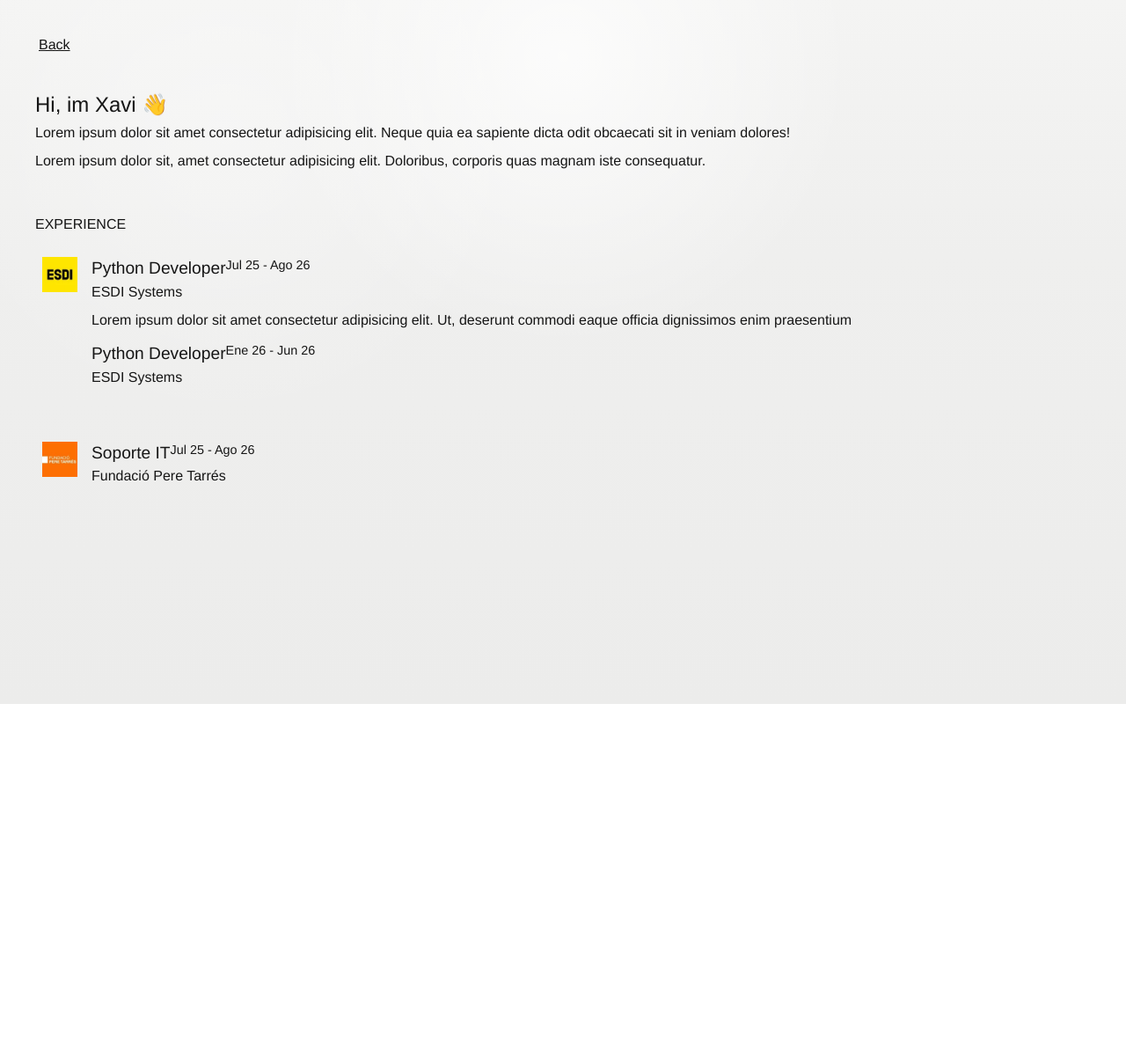
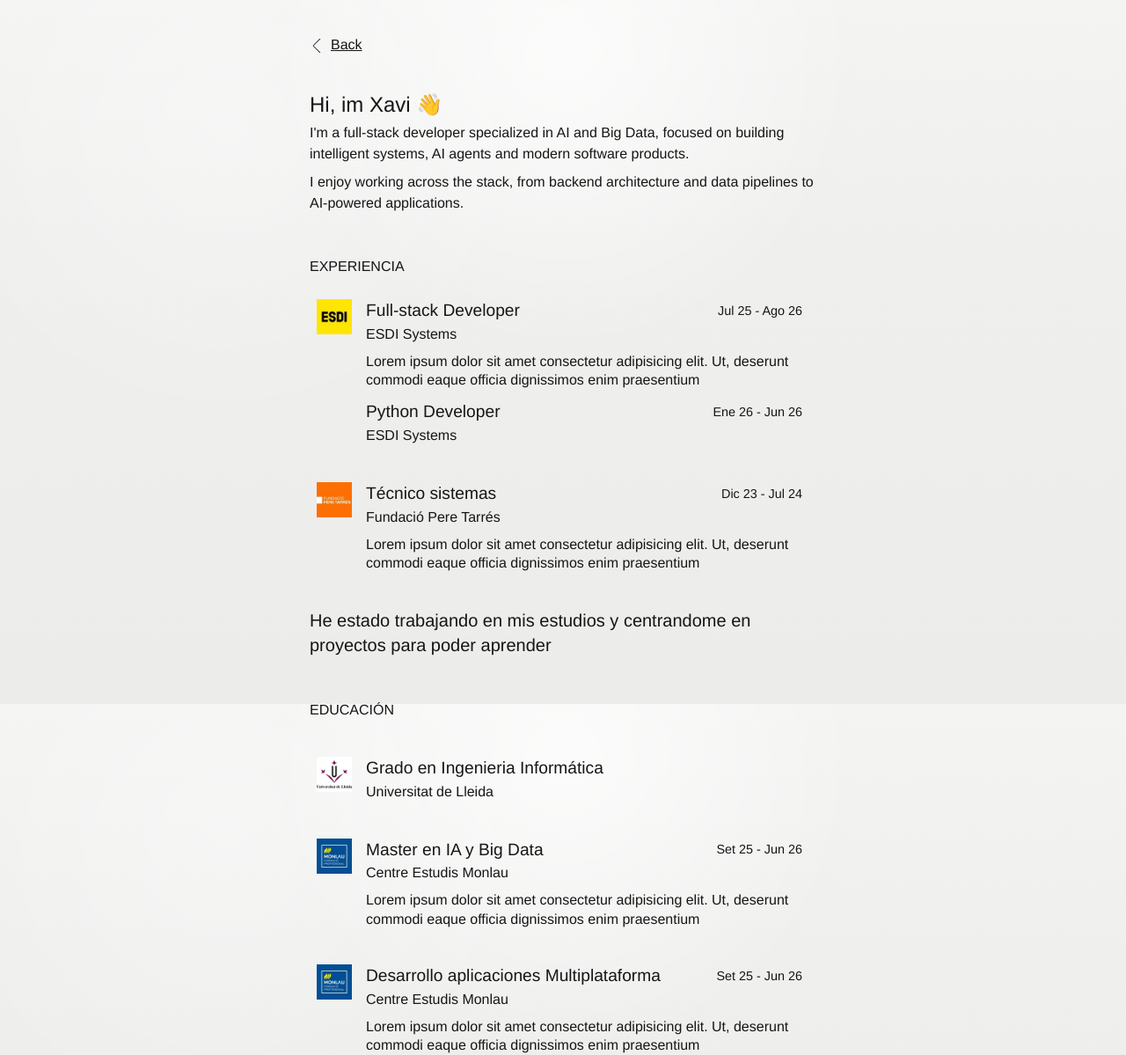
Before and after one commit to xaviifar/portfolio-xavi-far, a Next.js app: page /experience in a window 1280 px wide. Shown: the whole page at 88% size. Before the commit the page ends 800 px from the top, so only its background shows below. Built offline with nearby package versions, Linux system fonts and the light colour scheme; a web font is replaced by a local one.

Commit message:
feat(exp): add education section and change desc to CV

```diff
--- a/app/components/Hero.tsx
+++ b/app/components/Hero.tsx
@@ -13,13 +13,13 @@ const socials = [
     { label: "IA", src: "/icons/claude.svg", href: "#ai" },
     { label: "Linkedin", src: "/icons/linkedin.svg", href: "https://www.linkedin.com/in/xavi-far/", target: "_blank" },
     { label: "Correo", src: "/icons/mail.svg", href: "mailto:xavi@example.com" },
-    { label: "CV", src: "/icons/cv.svg", href: "/cv" },
+    { label: "Descargar CV", src: "/icons/cv.svg", href: "/cv" },
 ];
 
 const socials_m = [
     { label: "Linkedin", src: "/icons/linkedin.svg", href: "https://www.linkedin.com/in/xavi-far/", target: "_blank" },
     { label: "Correo", src: "/icons/mail.svg", href: "mailto:xavi@example.com" },
-    { label: "CV", src: "/icons/cv.svg", href: "/cv" },
+    { label: "Descargar CV", src: "/icons/cv.svg", href: "/cv" },
     { label: "Experiencia", src: "/icons/exp.svg", href: "/experience" },
     { label: "Proyectos", src: "/icons/projects.svg", href: "/projects" },
     { label: "GitHub", src: "/icons/github.svg", href: "https://github.com/xaviifar", target: "_blank" },
--- a/app/experience/page.tsx
+++ b/app/experience/page.tsx
@@ -1,39 +1,47 @@
 export default function Experience() {
     return (
-        <div className="mt-10 mx-10 flex flex-col align-center justify-center">
+        <div className="mt-10 mx-10 flex flex-col justify-center sm:self-center sm:w-xl">
 
-            <a className="flex flex-row" href="/">
-                <svg className="w-1 h-1"></svg>
-                <span className="underline"> Back </span>
+            <a className="flex flex-row items-center " href="/">
+                <svg className="w-4 h-4" viewBox="-19.04 0 75.803 75.803" xmlns="http://www.w3.org/2000/svg" fill="#000000" stroke="#000000"><g id="SVGRepo_bgCarrier" stroke-width="0"></g><g id="SVGRepo_tracerCarrier" stroke-linecap="round" stroke-linejoin="round"></g><g id="SVGRepo_iconCarrier"> <g id="Group_64" data-name="Group 64" transform="translate(-624.082 -383.588)"> <path id="Path_56" data-name="Path 56" d="M660.313,383.588a1.5,1.5,0,0,1,1.06,2.561l-33.556,33.56a2.528,2.528,0,0,0,0,3.564l33.556,33.558a1.5,1.5,0,0,1-2.121,2.121L625.7,425.394a5.527,5.527,0,0,1,0-7.807l33.556-33.559A1.5,1.5,0,0,1,660.313,383.588Z" fill="#000000"></path> </g> </g></svg>
+                <span className="ml-2 underline"> Back </span>
             </a>
 
             <div className="mt-10">
                 <h3><span className="text-2xl">Hi, im Xavi 👋</span></h3>
-                <p className="mt-1">Lorem ipsum dolor sit amet consectetur adipisicing elit. Neque quia ea sapiente dicta odit obcaecati sit in veniam dolores!</p>
+                <p className="mt-1">
+                    I'm a full-stack developer specialized in AI and Big Data,
+                    focused on building intelligent systems, AI agents and
+                    modern software products.
+                </p>
 
-                <p className="mt-2">Lorem ipsum dolor sit, amet consectetur adipisicing elit. Doloribus, corporis quas magnam iste consequatur.</p>
+                <p className="mt-2">
+                    I enjoy working across the stack, from backend architecture
+                    and data pipelines to AI-powered applications.
+                </p>
 
             </div>
 
-            <div className="mt-12">
-                <span>EXPERIENCE</span>
+            <span className="mt-12">EXPERIENCIA</span>
+
 
             <ol className="mt-6 flex flex-col">
                 <li className="flex gap-2 px-2 ">
                     <img className="w-10 h-10" src="/img/esdi.webp" alt="" />
                     <div className="flex flex-col">
-                                <div className="flex flex-col mx-2 ">
-                                    <div className="flex flex-col sm:flex-row">
-                                        <h3 className="text-[1.2rem]">Python Developer</h3>
-                                        <span className="period  text-[0.9rem]">Jul 25 - Ago 26 </span>
+                        <div className="flex flex-col mx-2">
+                            <div className="flex flex-col sm:flex-row sm:items-center sm:justify-between">
+                                <h3 className="text-[1.2rem]">Full-stack Developer</h3>
+                                <span className="period text-[0.9rem] sm:ml-auto sm: ">Jul 25 - Ago 26</span>
                             </div>
                             <p>ESDI Systems</p>
-                                    <p className="mt-2 text">Lorem ipsum dolor sit amet consectetur adipisicing elit. Ut, deserunt commodi eaque officia dignissimos enim praesentium</p>
+                            <p className="mt-2 text-xs sm:text-[1rem]">Lorem ipsum dolor sit amet consectetur adipisicing elit. Ut, deserunt commodi eaque officia dignissimos enim praesentium</p>
                         </div>
+
                         <div className="flex flex-col mx-2 mt-3">
-                                    <div className="flex flex-col sm:flex-row">
+                            <div className="flex flex-col sm:flex-row sm:items-center sm:justify-between">
                                 <h3 className="text-[1.2rem]">Python Developer</h3>
-                                        <span className="period  text-[0.9rem]">Ene 26 - Jun 26 </span>
+                                <span className="period text-[0.9rem] sm:ml-auto">Ene 26 - Jun 26</span>
                             </div>
                             <p>ESDI Systems</p>
                         </div>
@@ -41,20 +49,155 @@ export default function Experience() {
 
                 </li>
 
-                    <li className="mt-15 flex gap-2 px-2 ">
+                <li className="flex gap-2 px-2 mt-10">
                     <img className="w-10 h-10" src="/img/pt.webp" alt="" />
-                                <div className="flex flex-col mx-2 ">
-                                    <div className="flex flex-col sm:flex-row">
-                                        <h3 className="text-[1.2rem]">Soporte IT</h3>
-                                        <span className="period  text-[0.9rem]">Jul 25 - Ago 26 </span>
+                    <div className="flex flex-col">
+                        <div className="flex flex-col mx-2">
+                            <div className="flex flex-col sm:flex-row sm:items-center sm:justify-between">
+                                <h3 className="text-[1.2rem]">Técnico sistemas</h3>
+                                <span className="period text-[0.9rem] sm:ml-auto sm: ">Dic 23 - Jul 24</span>
                             </div>
                             <p>Fundació Pere Tarrés</p>
+                            <p className="mt-2 text-xs sm:text-[1rem]">Lorem ipsum dolor sit amet consectetur adipisicing elit. Ut, deserunt commodi eaque officia dignissimos enim praesentium</p>
+                        </div>
+                    </div>
+
+                </li>
+            </ol>
+            <div>
+                <p className="mt-10 text-xl">He estado trabajando en mis estudios y centrandome en <a><span>proyectos</span></a> para poder aprender</p>
+            </div>
+
+            <div className="h-px flex-1 bg-black" />
+
+            <span className="mt-12">EDUCACIÓN</span>
+            <ol>
+                <li className="flex gap-2 px-2 mt-10">
+                    <img className="w-10 h-10" src="/img/udl.jpg" alt="" />
+                    <div className="flex flex-col">
+                        <div className="flex flex-col mx-2">
+                            <div className="flex flex-col sm:flex-row sm:items-center sm:justify-between">
+                                <h3 className="text-[1.2rem]">Grado en Ingenieria Informática</h3>
+                                <span className="period text-[0.9rem] sm:ml-auto sm: "></span>
+                            </div>
+                            <p>Universitat de Lleida</p>
+                        </div>
+                    </div>
+
+                </li>
+                <li className="flex gap-2 px-2 mt-10">
+                    <img className="w-10 h-10" src="/img/monlau.jpg" alt="" />
+                    <div className="flex flex-col">
+                        <div className="flex flex-col mx-2">
+                            <div className="flex flex-col sm:flex-row sm:items-center sm:justify-between">
+                                <h3 className="text-[1.2rem]">Master en IA y Big Data</h3>
+                                <span className="period text-[0.9rem] sm:ml-auto sm: ">Set 25 - Jun 26</span>
+                            </div>
+                            <p>Centre Estudis Monlau</p>
+                            <p className="mt-2 text-xs sm:text-[1rem]">Lorem ipsum dolor sit amet consectetur adipisicing elit. Ut, deserunt commodi eaque officia dignissimos enim praesentium</p>
+                        </div>
+                    </div>
+
+                </li>
+                <li className="flex gap-2 px-2 mt-10">
+                    <img className="w-10 h-10" src="/img/monlau.jpg" alt="" />
+                    <div className="flex flex-col">
+                        <div className="flex flex-col mx-2">
+                            <div className="flex flex-col sm:flex-row sm:items-center sm:justify-between">
+                                <h3 className="text-[1.2rem]">Desarrollo aplicaciones Multiplataforma</h3>
+                                <span className="period text-[0.9rem] sm:ml-auto sm: ">Set 25 - Jun 26</span>
+                            </div>
+                            <p>Centre Estudis Monlau</p>
+                            <p className="mt-2 text-xs sm:text-[1rem]">Lorem ipsum dolor sit amet consectetur adipisicing elit. Ut, deserunt commodi eaque officia dignissimos enim praesentium</p>
+                        </div>
                     </div>
                 </li>
             </ol>
+
+            {/* <span className="mt-12 text-xs font-medium tracking-[0.2em]">
+                EXPERIENCIA
+            </span>
+
+            <div className="relative mt-6">
+                <div
+                    aria-hidden="true"
+                    className="
+      absolute
+      left-5
+      top-0
+      bottom-0
+      w-px
+      -translate-x-1/2
+      bg-[repeating-linear-gradient(to_bottom,#000_0_5px,transparent_5px_11px)]
+      opacity-20
+    "
+                />
+
+                <ol className="flex flex-col gap-10">
+                    <li className="relative flex gap-3">
+                        <img
+                            src="/img/esdi.webp"
+                            alt=""
+                            aria-hidden="true"
+                            className="z-10 h-10 w-10 shrink-0 rounded-[22%] bg-[#f3f3f1] object-contain"
+                        />
+
+                        <div className="min-w-0 flex-1">
+                            <div className="flex flex-col sm:flex-row sm:items-baseline sm:justify-between sm:gap-4">
+                                <h3 className="text-[1.2rem] font-medium">
+                                    Full-stack Developer
+                                </h3>
+
+                                <span className="shrink-0 text-[0.9rem] text-black/40">
+                                    Jul 2025 — Ago 2026
+                                </span>
                             </div>
 
+                            <p className="text-black/60">
+                                ESDI Systems
+                            </p>
+
+                            <p className="mt-2 text-sm leading-6 text-black/60">
+                                Desarrollo de aplicaciones y servicios backend utilizando
+                                Python y diferentes tecnologías web.
+                            </p>
                         </div>
+                    </li>
+
+                    <li className="relative flex gap-3">
+                        <img
+                            src="/img/pt.webp"
+                            alt=""
+                            aria-hidden="true"
+                            className="z-10 h-10 w-10 shrink-0 rounded-[22%] bg-[#f3f3f1] object-contain"
+                        />
+
+                        <div className="min-w-0 flex-1">
+                            <div className="flex flex-col sm:flex-row sm:items-baseline sm:justify-between sm:gap-4">
+                                <h3 className="text-[1.2rem] font-medium">
+                                    Técnico de Sistemas
+                                </h3>
+
+                                <span className="shrink-0 text-[0.9rem] text-black/40">
+                                    Dic 2023 — Jul 2024
+                                </span>
+                            </div>
+
+                            <p className="text-black/60">
+                                Fundació Pere Tarrés
+                            </p>
+
+                            <p className="mt-2 text-sm leading-6 text-black/60">
+                                Soporte técnico y mantenimiento de sistemas y equipos
+                                informáticos.
+                            </p>
+                        </div>
+                    </li>
+                </ol> */}
+            </div>
+
+
+
 
     )
 }
```
Also changed, not shown: public/img/monlau.jpg (added), public/img/udl.jpg (added). Lines whose indentation alone changed are shown as unchanged.
